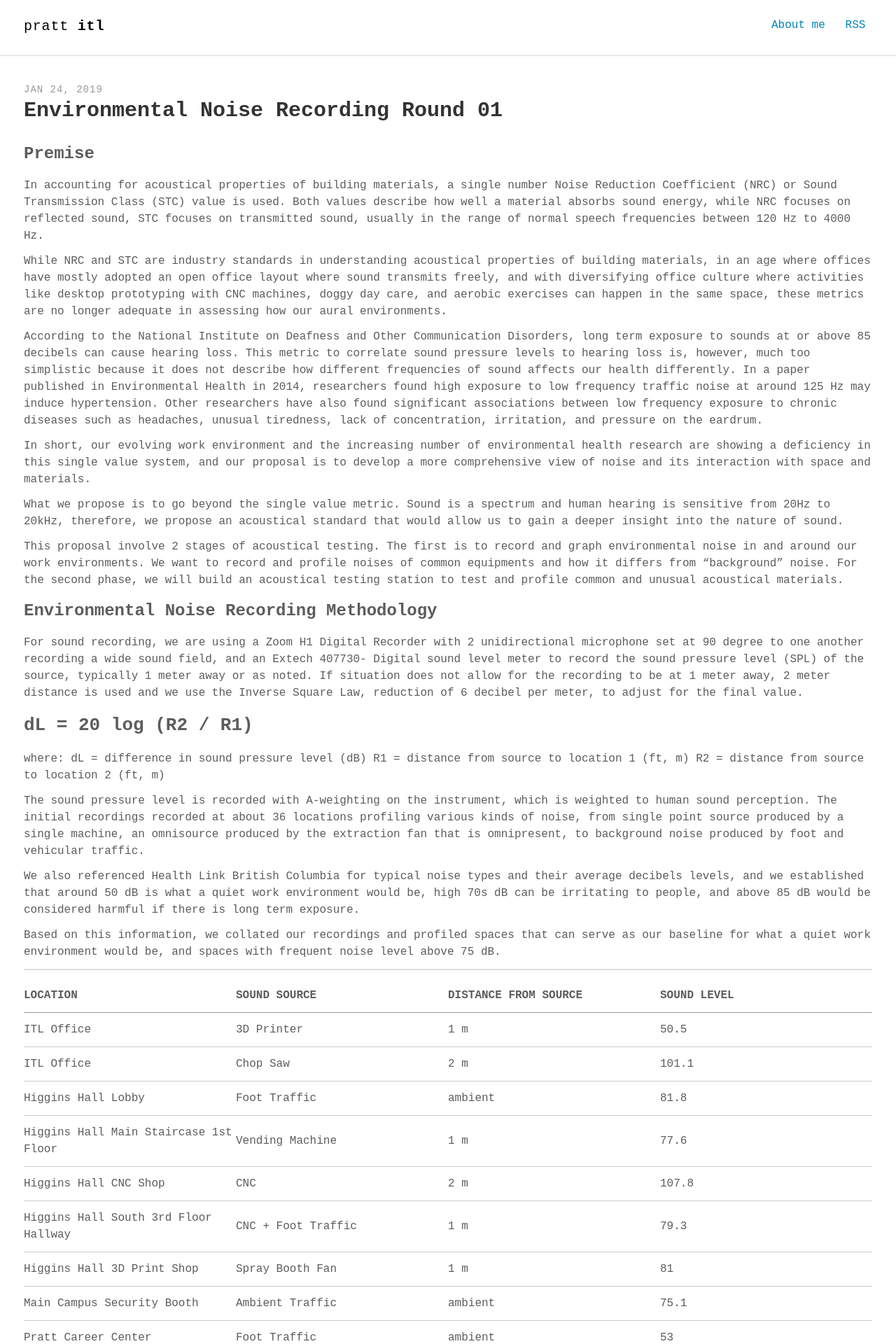
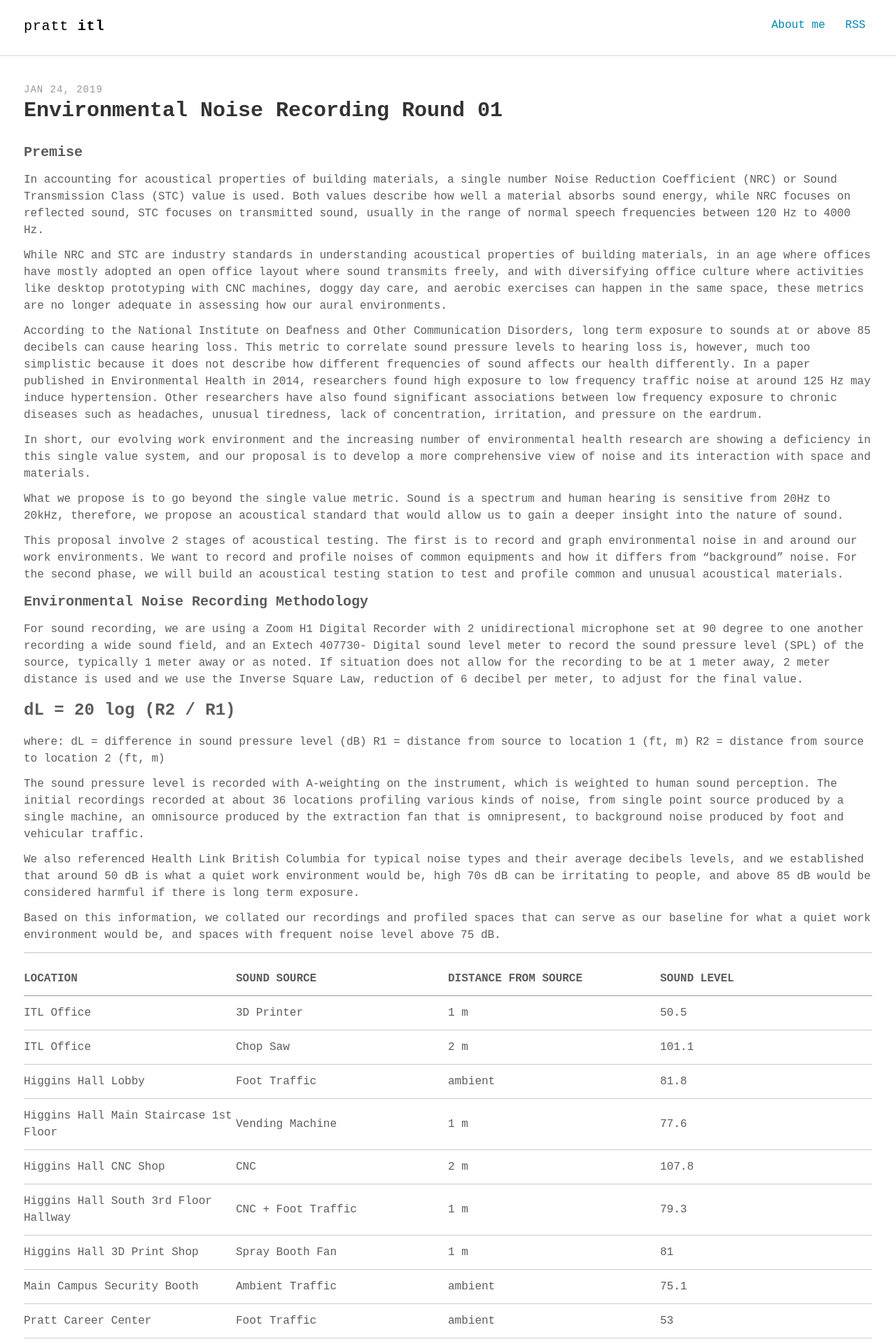
Before and after one commit to tedngai/itldatafactory, a Jekyll site: the page built from _posts/2019-1-24-EnvironmentalNoiseRecording.md, in a window 1280 px wide. Shown: the top 1920 px of the page at 70% size. Built offline with Jekyll 4.4.1, drawn with Linux system fonts in a browser that asks for light colours; some web fonts are replaced.

```diff
--- a/_posts/2019-1-24-EnvironmentalNoiseRecording.md
+++ b/_posts/2019-1-24-EnvironmentalNoiseRecording.md
@@ -3,7 +3,7 @@ layout: post
 title: Environmental Noise Recording Round 01
 description: First set of noise recording conducted on Jan 30
 ---
-### Premise
+#### Premise
 In accounting for acoustical properties of building materials, a single number Noise Reduction Coefficient (NRC) or Sound Transmission Class (STC) value is used. Both values describe how well a material absorbs sound energy, while NRC focuses on reflected sound, STC focuses on transmitted sound, usually in the range of normal speech frequencies between 120 Hz to 4000 Hz.
 
 While NRC and STC are industry standards in understanding acoustical properties of building materials, in an age where offices have mostly adopted an open office layout where sound transmits freely, and with diversifying office culture where activities like desktop prototyping with CNC machines, doggy day care, and aerobic exercises can happen in the same space, these metrics are no longer adequate in assessing how our aural environments.
@@ -16,13 +16,13 @@ What we propose is to go beyond the single value metric. Sound is a spectrum and
 
 This proposal involve 2 stages of acoustical testing. The first is to record and graph environmental noise in and around our work environments. We want to record and profile noises of common equipments and how it differs from “background” noise.  For the second phase, we will build an acoustical testing station to test and profile common and unusual acoustical materials.
 
-### Environmental Noise Recording Methodology
+#### Environmental Noise Recording Methodology
 
 For sound recording, we are using a Zoom H1 Digital Recorder with 2 unidirectional microphone set at 90 degree to one another recording a wide sound field, and an Extech 407730- Digital sound level meter to record the sound pressure level (SPL) of the source, typically 1 meter away or as noted. If situation does not allow for the recording to be at 1 meter away, 2 meter distance is used and we use the Inverse Square Law, reduction of 6 decibel per meter, to adjust for the final value.
 
 
 
-## dL  =  20 log (R2 / R1)
+### dL  =  20 log (R2 / R1)
 where:
 dL = difference in sound pressure level (dB)
 R1 = distance from source to location 1 (ft, m)
@@ -63,11 +63,12 @@ Based on this information, we collated our recordings and profiled spaces that c
 ***
 
 
-### Data Processing Protocol
+#### Data Processing Protocol
+
 In addition to recording the sound pressure levels,  the sound is also recorded as a sound file in .WAV 24bit / 96kHz format. The .WAV file is then brought into Audacity where we use its Fast Fourier Transform (FFT) algorithm to plot the spectrum. However, since Audacity’s spectral-graph is not weighted to human hearing, the data is exported out as a text file and then brought into Python to apply A-weighting with the following equation.
 
 
-#### A-Weighting Equation
+##### A-Weighting Equation
 
 
 ![alt text](../../assets/images/a-weighting-eq.gif)
```
